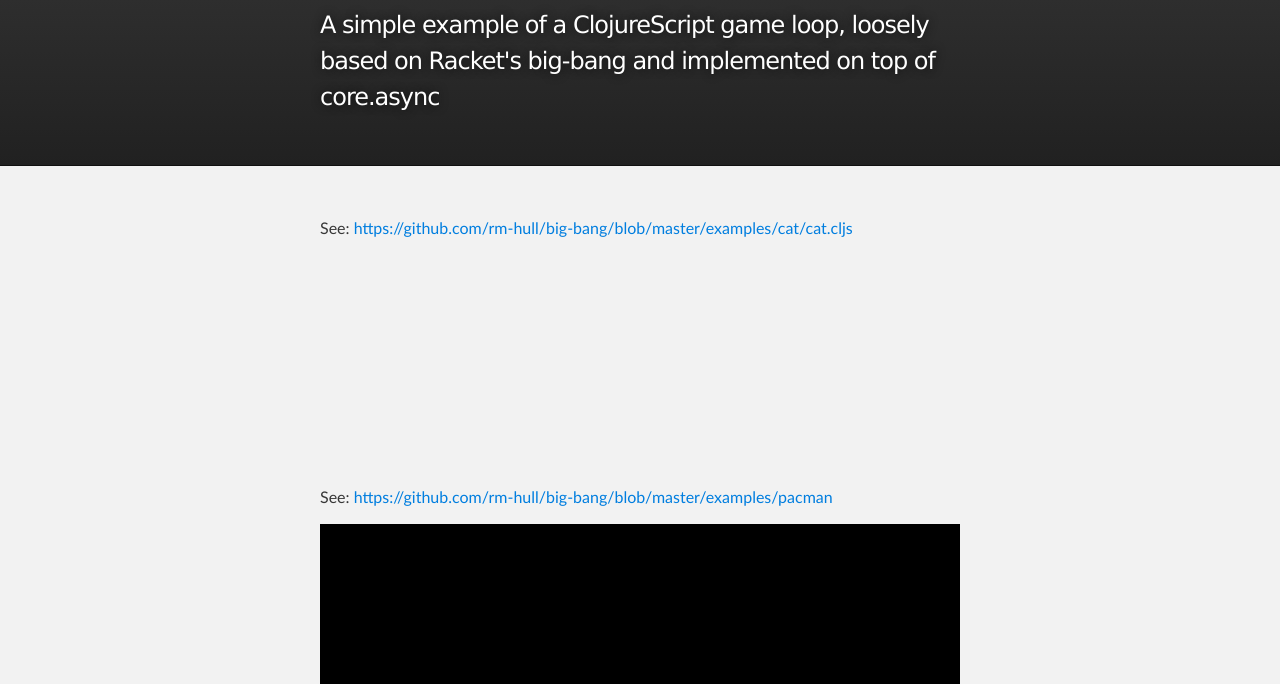
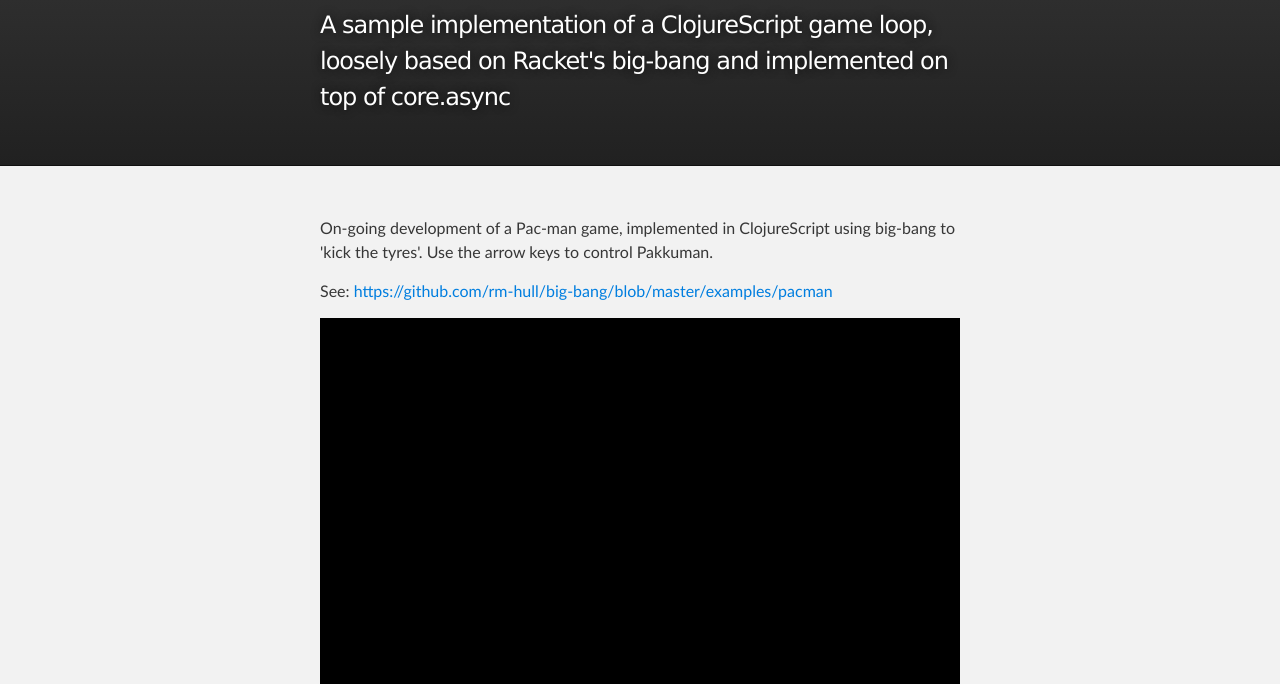
Before and after one commit to rm-hull/big-bang, a plain HTML site: page example.html in a window 1280 px wide. Shown: the part 116-800 px from the top of the page. Drawn offline with Linux system fonts and the light colour scheme; a script that the page names is missing.

Commit message:
Cat demo migrated off to a gist

```diff
--- a/example.html
+++ b/example.html
@@ -14,7 +14,7 @@
               <a id="forkme_banner" href="https://github.com/rm-hull/big-bang">View on GitHub</a>
 
               <h1 id="project_title">Big-bang</h1>
-              <h2 id="project_tagline">A simple example of a ClojureScript game loop, loosely based on Racket&#39;s big-bang and implemented on top of core.async</h2>
+              <h2 id="project_tagline">A sample implementation of a ClojureScript game loop, loosely based on Racket&#39;s big-bang and implemented on top of core.async</h2>
             </header>
         </div>
 
@@ -22,11 +22,10 @@
         <div id="main_content_wrap" class="outer">
           <section id="main_content" class="inner">
               <div>
-                <p>See: <a href="https://github.com/rm-hull/big-bang/blob/master/examples/cat/cat.cljs">https://github.com/rm-hull/big-bang/blob/master/examples/cat/cat.cljs</a></p>
-                <canvas id="cat-canvas" width="800" height="220"></canvas>
-              </div>
-              <div>
-                <p>See: <a href="https://github.com/rm-hull/big-bang/blob/master/examples/pacman/">https://github.com/rm-hull/big-bang/blob/master/examples/pacman</a></p>
+                  <p>On-going development of a Pac-man game, implemented in
+                  ClojureScript using big-bang to 'kick the tyres'. Use
+                  the arrow keys to control Pakkuman.</p>
+                  <p>See: <a href="https://github.com/rm-hull/big-bang/blob/master/examples/pacman/">https://github.com/rm-hull/big-bang/blob/master/examples/pacman</a></p>
                 <div style="padding: 20px; background-color: black; color: white">
                   <canvas id="pacman-canvas" width="400" height="400"></canvas>
                 </div>
@@ -35,7 +34,6 @@
         </div>
           <script type="text/javascript" src="http://rm-hull.github.io/big-bang/target/example.js"></script>
           <script type="text/javascript">
-            big_bang.examples.cat.demo();
             big_bang.examples.pacman.main.start_game();
           </script>
     </body>
```
